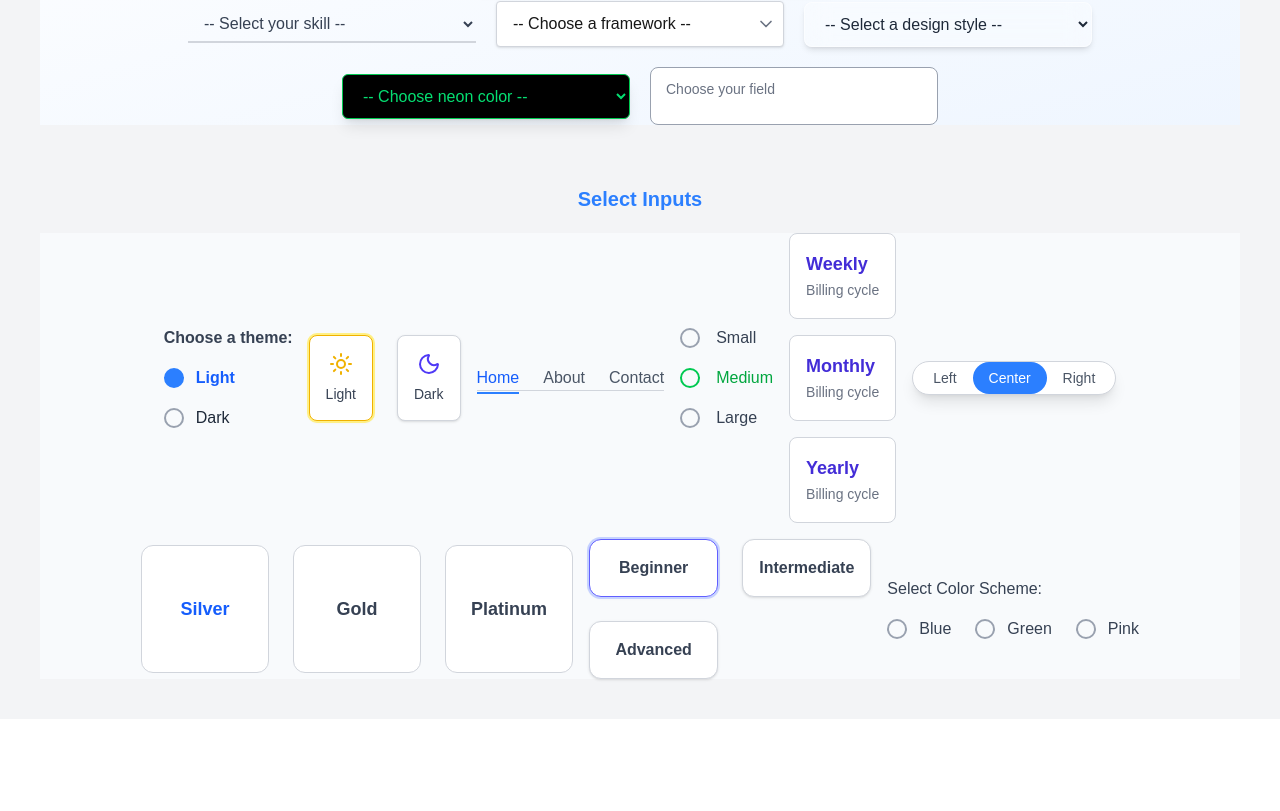
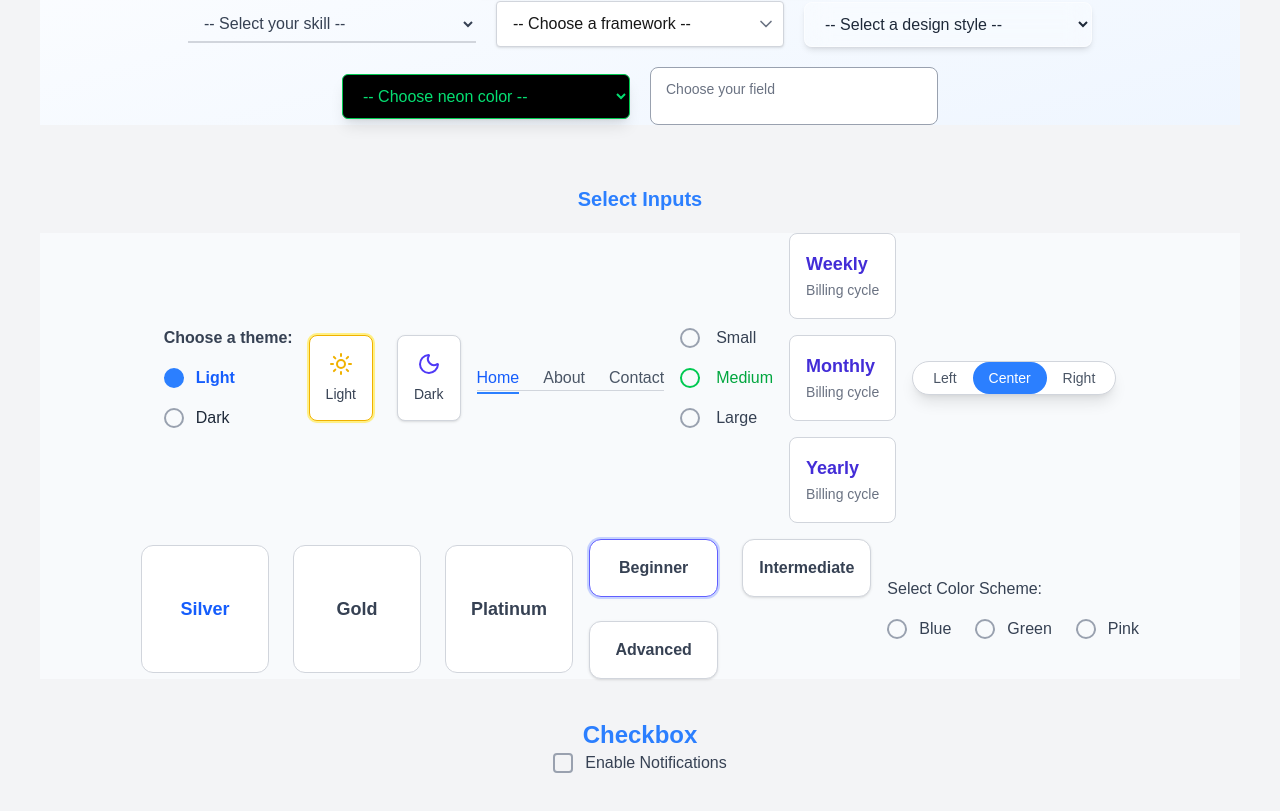
Before and after one commit to Prohor722/tailwind_compoenets, a Next.js app: page /input-field in a window 1280 px wide. Shown: the part 1656-2467 px from the top of the page. Before the commit the page ends 2375 px from the top, so only its background shows below. Built offline with nearby package versions, Linux system fonts and the light colour scheme.

Commit message:
one checkbox added

```diff
--- a/app/input-field/page.tsx
+++ b/app/input-field/page.tsx
@@ -4,6 +4,7 @@ import { Mail, Lock, Eye, EyeOff, User } from "lucide-react";
 import ImageInput from "../components/image-input";
 import { SelectInput } from "../components/select-input";
 import RadioBtn from "../components/radio-btn";
+import { CheckBox } from "../components/checkbox";
 
 const InputField = () => {
   const [showPassword, setShowPassword] = useState(false);
@@ -156,6 +157,7 @@ const InputField = () => {
       <ImageInput />
       <SelectInput />
       <RadioBtn />
+      <CheckBox />
     </div>
   );
 };
```
